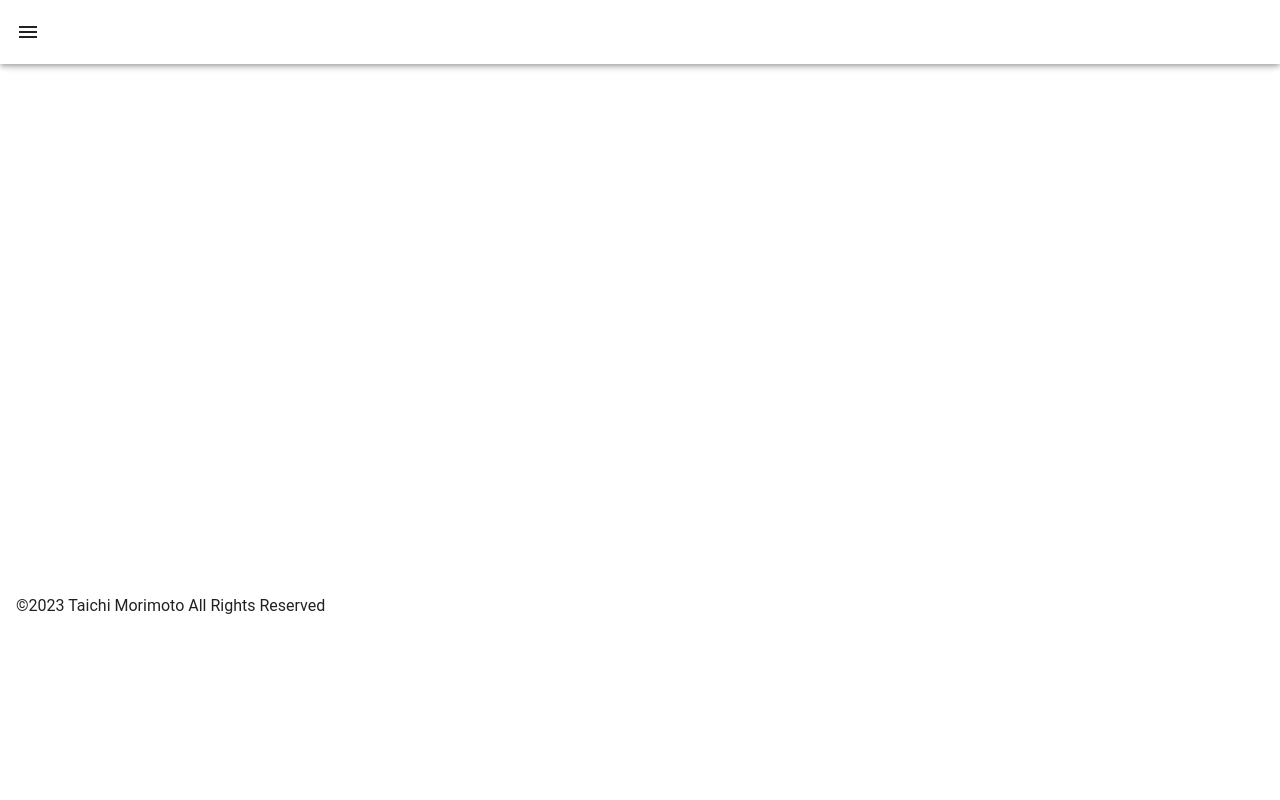
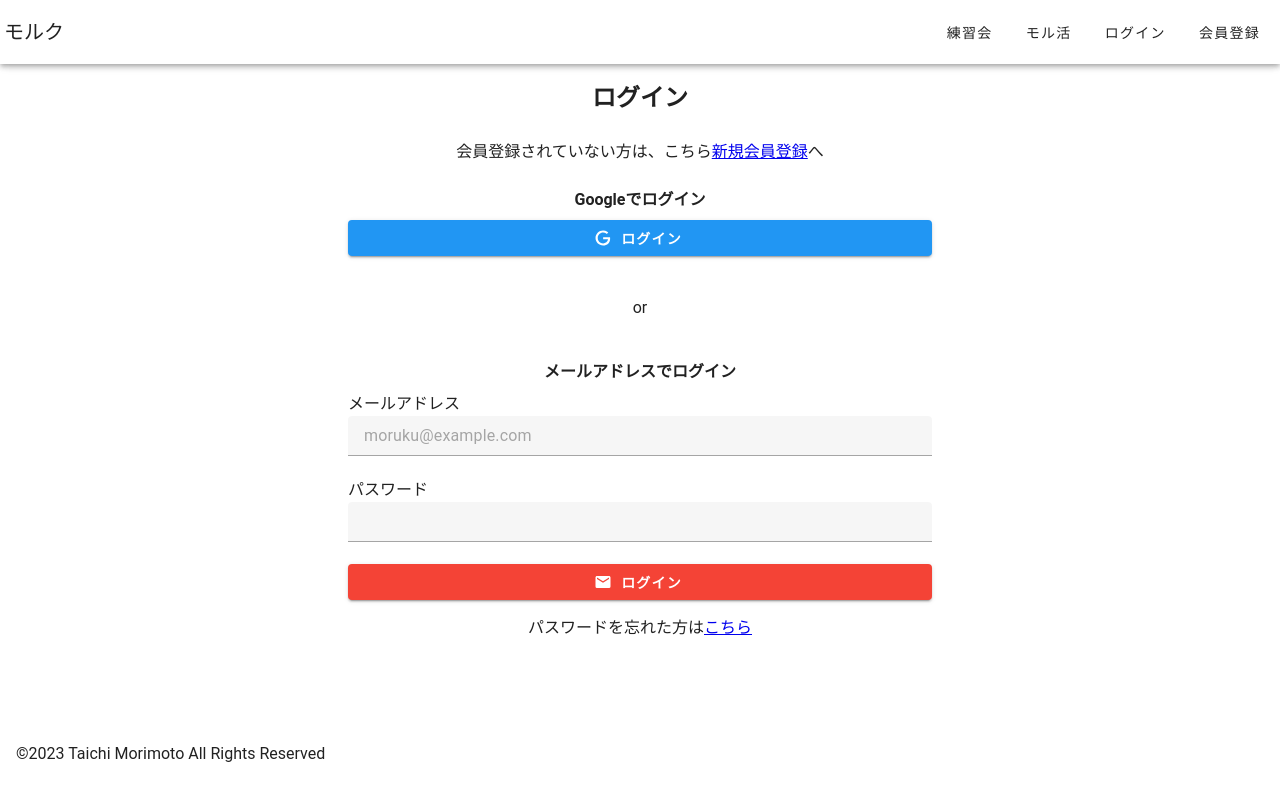
Before and after one commit to ta8i2chi8/moruku, a Nuxt app in the folder nuxt/: page /signin in a window 1280 px wide. Built offline with nearby package versions, Linux system fonts and the light colour scheme.

Commit message:
[add]会員登録画面、ログイン画面のUI実装

```diff
--- a/nuxt/components/header.vue
+++ b/nuxt/components/header.vue
@@ -1,7 +1,21 @@
 <template>
   <v-app-bar>
     <template v-slot:prepend>
-      <v-app-bar-nav-icon></v-app-bar-nav-icon>
+      <v-app-bar-title class="title" @click="$router.push('/')">モルク</v-app-bar-title>
+    </template>
+    <v-spacer></v-spacer>
+    <template v-slot:append>
+      <v-btn variant="text" @click="$router.push('/')">練習会</v-btn>
+      <v-btn variant="text" @click="$router.push('/')">モル活</v-btn>
+      <v-btn variant="text" @click="$router.push('/signin')">ログイン</v-btn>
+      <v-btn variant="text" @click="$router.push('/signup')" v-if="true">会員登録</v-btn>
+      <v-btn variant="text" @click="$router.push('/')" v-else>マイページ</v-btn>
     </template>
   </v-app-bar>
 </template>
+
+<style scoped>
+.title {
+  cursor: pointer;
+}
+</style>
--- /dev/null
+++ b/nuxt/pages/signin/index.vue
@@ -0,0 +1,109 @@
+<template>
+  <v-container>
+    <v-row class="mb-6" no-gutters justify="center">
+      <v-col cols="6">
+        <h2 class="text-align-center">ログイン</h2>
+      </v-col>
+    </v-row>
+
+    <v-row class="mb-6" no-gutters justify="center">
+      <v-col cols="6">
+        <p class="text-align-center">会員登録されていない方は、こちら<NuxtLink to="/signup">新規会員登録</NuxtLink>へ</p>
+      </v-col>
+    </v-row>
+
+    <!-- Googleでログイン -->
+    <v-row class="mb-2" no-gutters justify="center">
+      <v-col cols="6">
+        <h4 class="text-align-center">Googleでログイン</h4>
+      </v-col>
+    </v-row>
+
+    <v-row no-gutters justify="center">
+      <v-col cols="6">
+        <v-btn
+          class="btn"
+          color="blue"
+          :prepend-icon="mdiGoogle"
+          @click=""
+        >
+          ログイン
+        </v-btn>
+      </v-col>
+    </v-row>
+
+
+    <!-- or -->
+    <v-row class="my-10" no-gutters justify="center">
+      <v-col cols="6">
+        <p class="text-align-center">or</p>
+      </v-col>
+    </v-row>
+
+
+    <!-- メールアドレスでログイン -->
+    <v-row class="mb-2" no-gutters justify="center">
+      <v-col cols="6">
+        <h4 class="text-align-center">メールアドレスでログイン</h4>
+      </v-col>
+    </v-row>
+
+    <v-row no-gutters justify="center">
+      <v-col cols="6">
+        <p class="text">メールアドレス</p>
+      </v-col>
+    </v-row>
+    <v-row no-gutters justify="center">
+      <v-col cols="6">
+        <v-text-field placeholder="moruku@example.com" density="compact"></v-text-field>
+      </v-col>
+    </v-row>
+
+    <v-row no-gutters justify="center">
+      <v-col cols="6">
+        <p class="text">パスワード</p>
+      </v-col>
+    </v-row>
+    <v-row no-gutters justify="center">
+      <v-col cols="6">
+        <v-text-field type="password" density="compact"></v-text-field>
+      </v-col>
+    </v-row>
+
+    <v-row no-gutters justify="center">
+      <v-col cols="6">
+        <v-btn
+          class="btn"
+          color="red"
+          :prepend-icon="mdiEmail"
+          @click=""
+        >
+          ログイン
+        </v-btn>
+      </v-col>
+    </v-row>
+
+    <v-row class="mt-4" no-gutters justify="center">
+      <v-col cols="6">
+        <p class="text-align-center">パスワードを忘れた方は<NuxtLink to="/signin/password_reset">こちら</NuxtLink></p>
+      </v-col>
+    </v-row>
+  </v-container>
+</template>
+
+<script setup lang="ts">
+import { mdiGoogle } from '@mdi/js';
+import { mdiEmail } from '@mdi/js';
+</script>
+
+<style scoped>
+.text-align-center {
+  text-align: center;
+}
+
+.btn {
+  width: 100%;
+  text-transform: none;
+  font-weight: bold;
+}
+</style>
--- /dev/null
+++ b/nuxt/pages/signin/password_reset.vue
@@ -0,0 +1,8 @@
+<template>
+  <div>
+    password reset page
+  </div>
+</template>
+
+<script setup lang="ts">
+</script>
--- /dev/null
+++ b/nuxt/pages/signup/confirm.vue
@@ -0,0 +1,8 @@
+<template>
+  <div>
+    email confirm page
+  </div>
+</template>
+
+<script setup lang="ts">
+</script>
--- /dev/null
+++ b/nuxt/pages/signup/index.vue
@@ -0,0 +1,120 @@
+<template>
+  <v-container>
+    <v-row class="mb-6" no-gutters justify="center">
+      <v-col cols="6">
+        <h2 class="text-align-center">会員登録</h2>
+      </v-col>
+    </v-row>
+
+    <!-- Googleで会員登録 -->
+    <v-row class="mb-2" no-gutters justify="center">
+      <v-col cols="6">
+        <h4 class="text-align-center">Googleで登録</h4>
+      </v-col>
+    </v-row>
+
+    <v-row no-gutters justify="center">
+      <v-col cols="6">
+        <v-btn
+          class="btn"
+          color="blue"
+          :prepend-icon="mdiGoogle"
+          @click="signInWithGoogle"
+        >
+          新規登録
+        </v-btn>
+      </v-col>
+    </v-row>
+
+
+    <!-- or -->
+    <v-row class="my-10" no-gutters justify="center">
+      <v-col cols="6">
+        <p class="text-align-center">or</p>
+      </v-col>
+    </v-row>
+
+
+    <!-- メールアドレスで登録 -->
+    <v-row class="mb-2" no-gutters justify="center">
+      <v-col cols="6">
+        <h4 class="text-align-center">メールアドレスで登録</h4>
+      </v-col>
+    </v-row>
+
+    <v-row no-gutters justify="center">
+      <v-col cols="6">
+        <p class="text">ニックネーム（40文字以内）</p>
+      </v-col>
+    </v-row>
+    <v-row no-gutters justify="center">
+      <v-col cols="6">
+        <v-text-field maxlength="40" density="compact"></v-text-field>
+      </v-col>
+    </v-row>
+
+    <v-row no-gutters justify="center">
+      <v-col cols="6">
+        <p class="text">メールアドレス</p>
+      </v-col>
+    </v-row>
+    <v-row no-gutters justify="center">
+      <v-col cols="6">
+        <v-text-field placeholder="moruku@example.com" density="compact"></v-text-field>
+      </v-col>
+    </v-row>
+
+    <v-row no-gutters justify="center">
+      <v-col cols="6">
+        <p class="text">パスワード</p>
+      </v-col>
+    </v-row>
+    <v-row no-gutters justify="center">
+      <v-col cols="6">
+        <v-text-field type="password" density="compact"></v-text-field>
+      </v-col>
+    </v-row>
+
+    <v-row no-gutters justify="center">
+      <v-col cols="6">
+        <v-btn
+          class="btn"
+          color="red"
+          :prepend-icon="mdiEmail"
+          @click="signInWithEmail"
+        >
+          新規登録
+        </v-btn>
+      </v-col>
+    </v-row>
+  </v-container>
+</template>
+
+<script setup lang="ts">
+import { mdiGoogle } from '@mdi/js';
+import { mdiEmail } from '@mdi/js';
+
+const router = useRouter();
+
+const signInWithGoogle = () => {
+  // TODO: Googleで会員登録処理
+  console.log("googleで会員登録");
+};
+
+const signInWithEmail = () => {
+  // TODO: メールを送信
+  router.push('/signup/confirm');
+};
+</script>
+
+<style scoped>
+.text-align-center {
+  text-align: center;
+}
+
+.btn {
+  width: 100%;
+  text-transform: none;
+  font-weight: bold;
+}
+</style>
```
